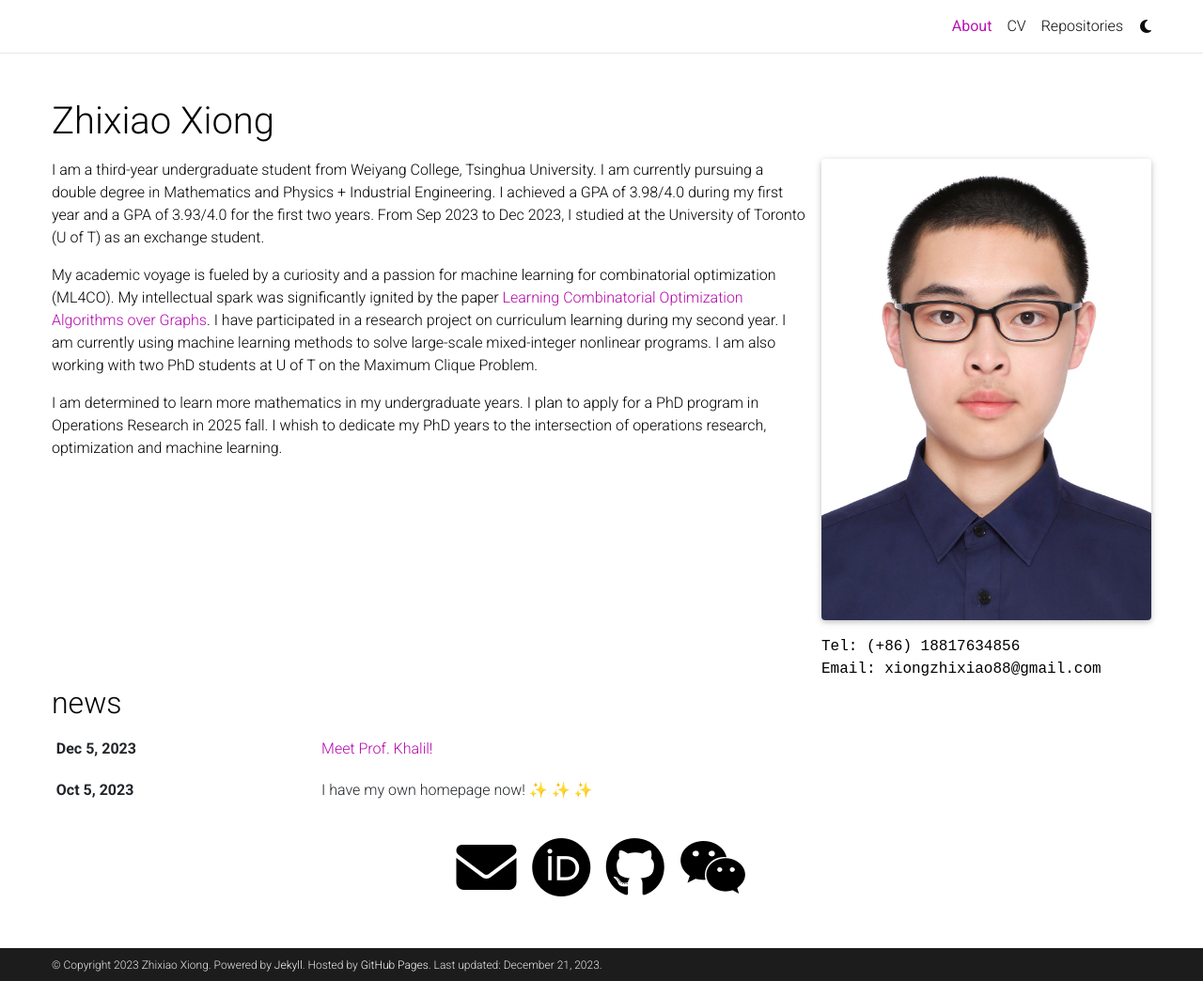
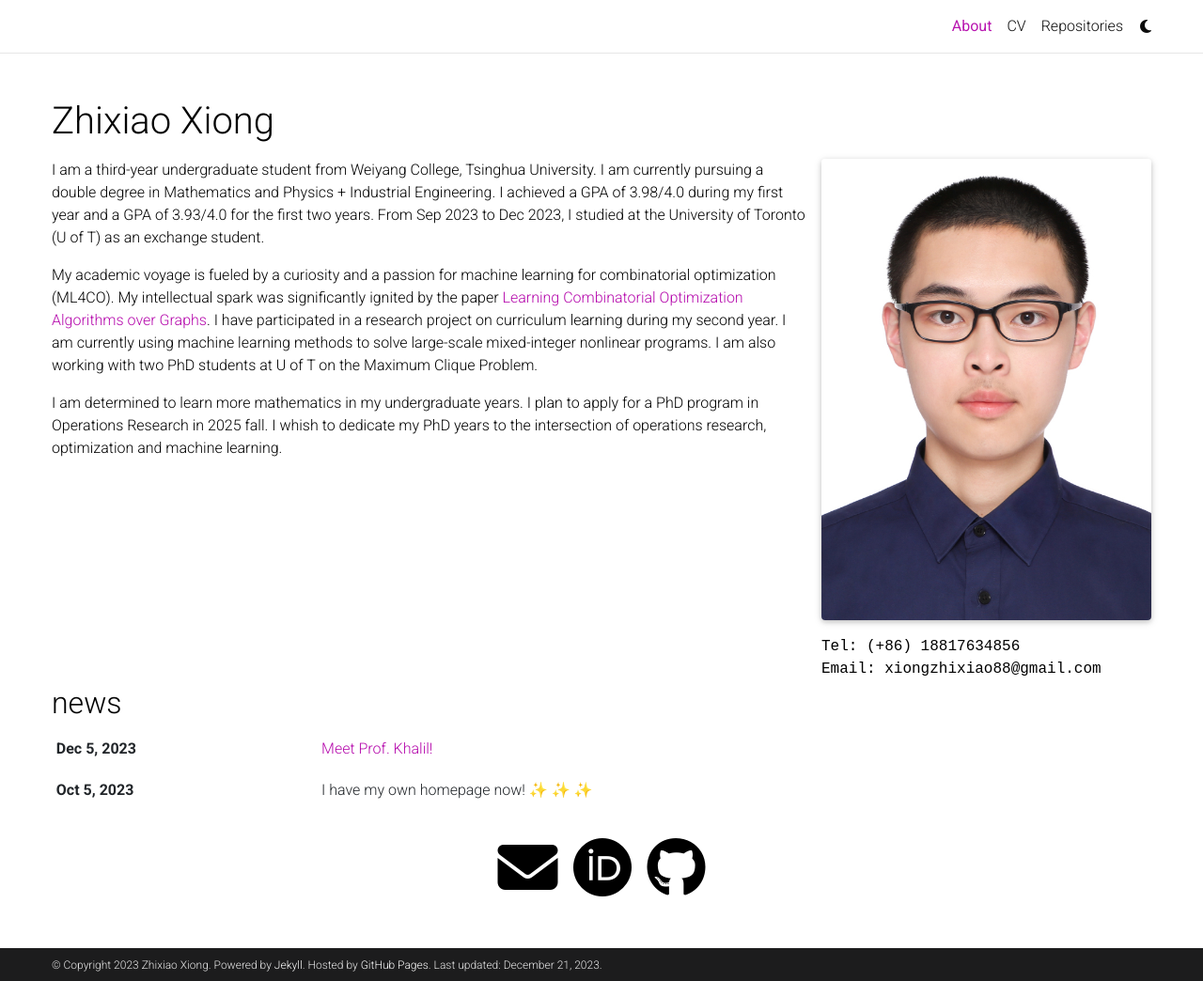
Before and after one commit to Roushlfy/Roushlfy.github.io, a Jekyll site: the page built from _pages/about.md, in a window 1280 px wide and 1044 px high. Shown: the whole window at 94% size. Built offline with Jekyll 4.4.1, drawn with Linux system fonts in a browser that asks for light colours; full-size pictures stand in for the smaller copies a plugin makes; emoji names are drawn with the system emoji font; some web fonts are replaced; comment, search, counter and statistics services are not loaded; a style sheet for code colours, icons or effects is not loaded.

Commit message:
removed WeChat QR code

```diff
--- a/_config.yml
+++ b/_config.yml
@@ -99,7 +99,7 @@
 youtube_id: # your youtube channel id (youtube.com/@<youtube_id>)
 discord_id: # your discord id (18-digit unique numerical identifier)
 zotero_username: # your zotero username
-wechat_qr: wechat_qr.jpg # filename of your wechat qr-code saved as an image (e.g., wechat-qr.png if saved to assets/img/wechat-qr.png)
+wechat_qr: # filename of your wechat qr-code saved as an image (e.g., wechat-qr.png if saved to assets/img/wechat-qr.png)
 
 contact_note: >
 
```
